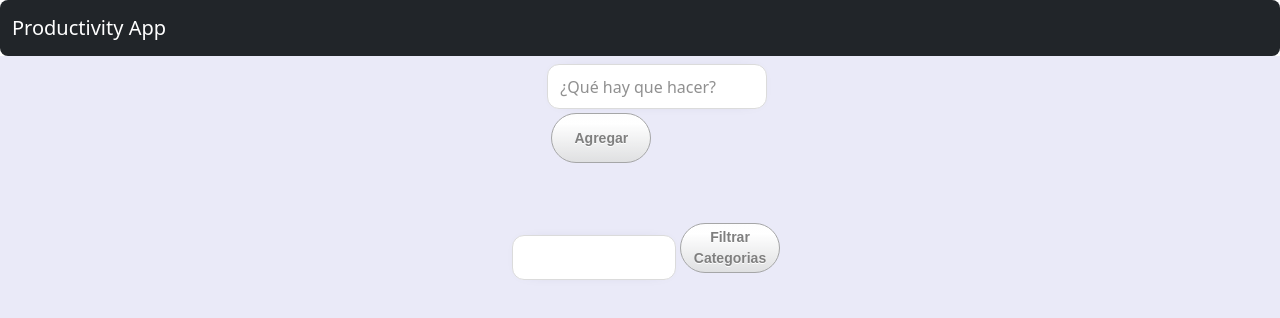
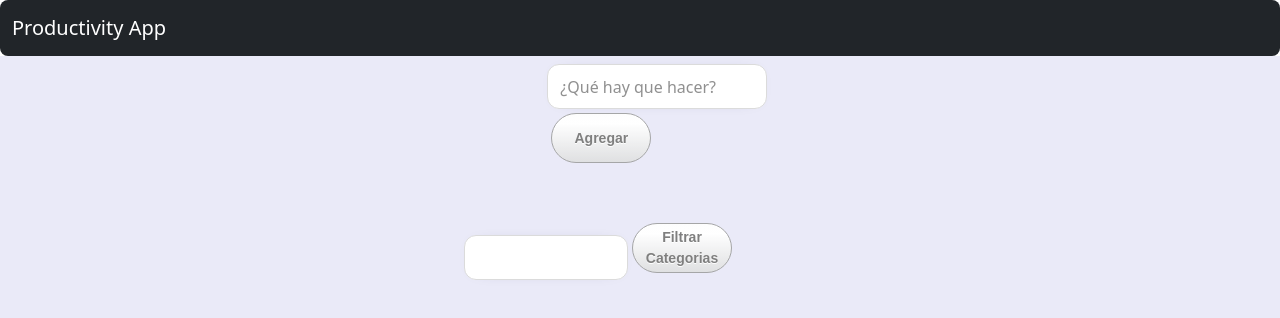
Before and after one commit to davetorta94/productivity-app, a React (Vite) app: page / in a window 1280 px wide. Shown: the top 318 px of the page. Built offline with nearby package versions, Linux system fonts and the light colour scheme.

Commit message:
margen corregido

```diff
--- a/src/TodoList.jsx
+++ b/src/TodoList.jsx
@@ -58,7 +58,7 @@ export const TodoList = ({ todos = [], onDeleteTodo, onToggleTodo, onNewCategory
       { !isFiltered ? (
       <>
             <div className="row">
-               <div className="col-12 mx-5 mb-2 d-flex justify-content-center">
+               <div className="col-12 mb-2 d-flex justify-content-center">
                          <form onSubmit={filtrarCategorias}>
                            <input type="text" className="input" value={inputValue} onChange={addCategoryToInput} />
                            <span className="mx-1">
```
